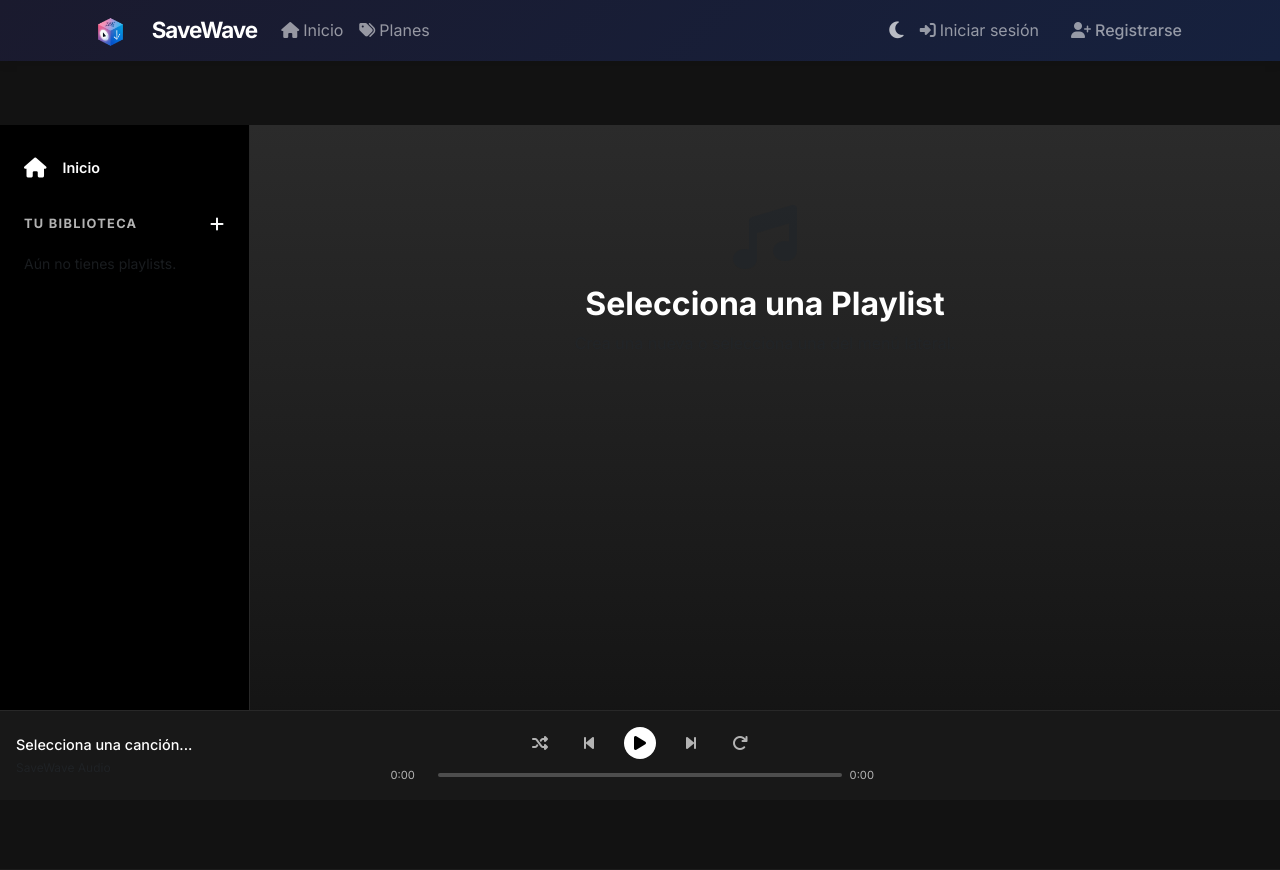
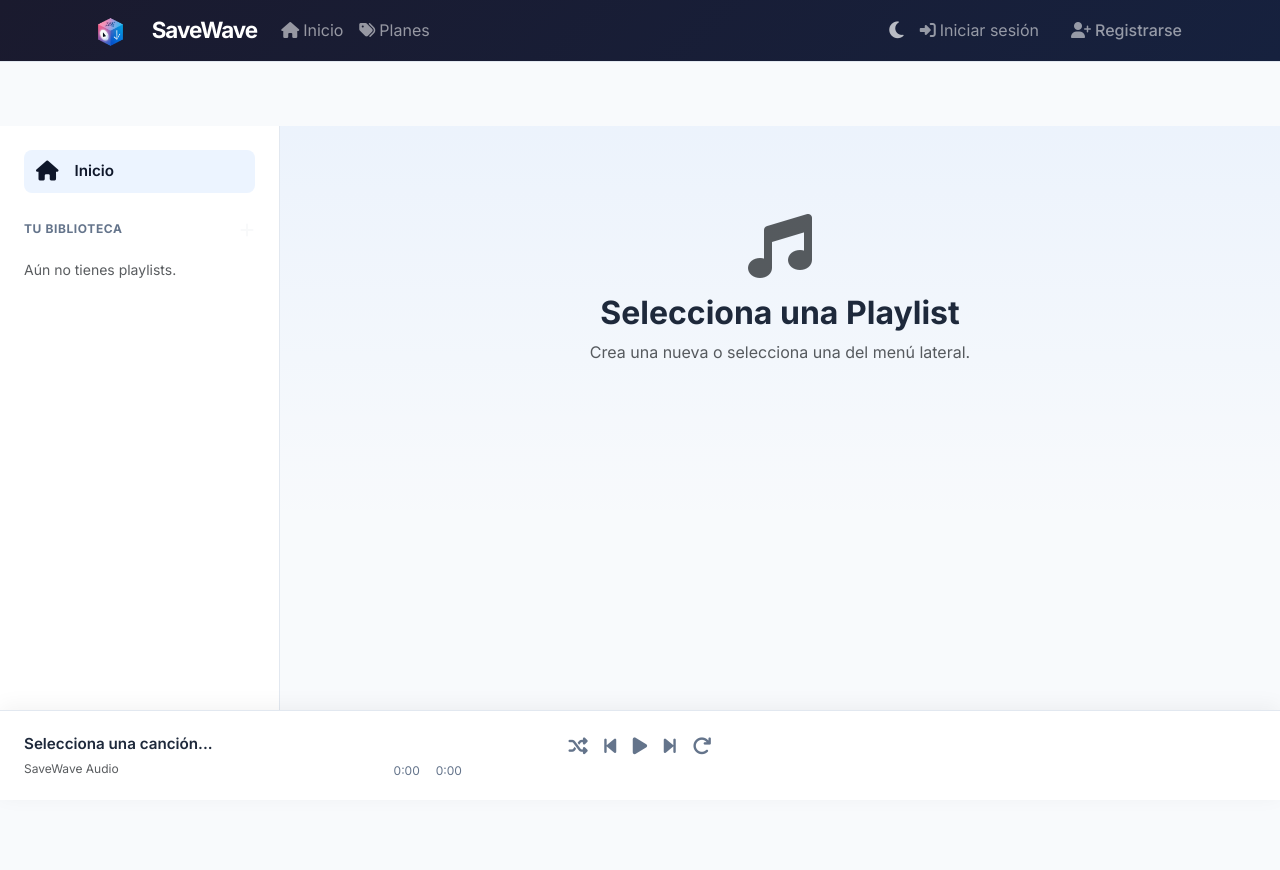
Before and after one commit to SantiagoSerna76/SaveWave, a Flask app: template templates/playlists.html in a window 1280 px wide. Before the commit the page ends 779 px from the top, so only its background shows below. Run offline with Flask 3, Linux system fonts and the light colour scheme; the template is opened without the code that fills it, so the values that code supplies are empty; some libraries are stand-ins or nearby versions.

Commit message:
style: Redesign playlists dashboard to an elegant SaaS media manager UI

```diff
--- a/templates/playlists.html
+++ b/templates/playlists.html
@@ -4,16 +4,16 @@
 {% block extra_head %}
 <style>
     /* =========================================
-       SPOTIFY-LIKE PLAYLIST STYLES
+       ELEGANT SAAS PLAYLIST STYLES
        ========================================= */
     body {
-        background-color: #121212 !important; /* Spotify dark bg */
-        color: #ffffff;
+        background-color: var(--light-bg) !important;
+        color: var(--text-color);
         padding-bottom: 90px; /* Space for the audio player */
     }
 
-    /* Override base navbar and footer for this page to match dark theme */
-    .navbar { background-color: #000000 !important; }
+    /* Override base navbar and footer for this page */
+    .navbar { background-color: var(--card-bg) !important; border-bottom: 1px solid var(--card-border); box-shadow: none; }
     footer { display: none !important; } /* Hide footer to leave space for sticky player */
 
     .playlist-container {
@@ -23,17 +23,17 @@
 
     /* Sidebar */
     .playlist-sidebar {
-        width: 250px;
-        background-color: #000000;
+        width: 280px;
+        background-color: var(--card-bg);
         padding: 24px;
-        border-right: 1px solid #282828;
+        border-right: 1px solid var(--card-border);
     }
 
     .playlist-sidebar h6 {
-        color: #b3b3b3;
-        font-size: 0.8rem;
+        color: var(--text-muted);
+        font-size: 0.75rem;
         font-weight: 700;
-        letter-spacing: 0.1em;
+        letter-spacing: 0.05em;
         text-transform: uppercase;
         margin-bottom: 16px;
     }
@@ -41,24 +41,32 @@
     .playlist-nav-item {
         display: flex;
         align-items: center;
-        color: #b3b3b3;
+        color: var(--text-muted);
         text-decoration: none;
-        padding: 8px 0;
-        font-size: 0.9rem;
-        font-weight: 600;
-        transition: color 0.2s ease;
+        padding: 10px 12px;
+        border-radius: 8px;
+        font-size: 0.95rem;
+        font-weight: 500;
+        transition: all 0.2s ease;
         cursor: pointer;
+        margin-bottom: 4px;
     }
 
     .playlist-nav-item:hover, .playlist-nav-item.active {
-        color: #ffffff;
+        color: var(--primary-color);
+        background-color: rgba(13, 110, 253, 0.08);
+        font-weight: 600;
+    }
+
+    body.dark-mode .playlist-nav-item:hover, body.dark-mode .playlist-nav-item.active {
+        background-color: rgba(59, 130, 246, 0.15);
     }
 
     /* Main Area */
     .playlist-main {
         flex: 1;
-        background: linear-gradient(to bottom, #2b2b2b 0%, #121212 100%);
-        padding: 32px;
+        background: linear-gradient(180deg, rgba(13,110,253,0.05) 0%, transparent 400px);
+        padding: 40px;
         overflow-y: auto;
     }
 
@@ -199,12 +219,13 @@
         left: 0;
         width: 100%;
         height: 90px;
-        background-color: #181818;
-        border-top: 1px solid #282828;
+        background-color: var(--card-bg);
+        border-top: 1px solid var(--card-border);
+        box-shadow: 0 -4px 20px rgba(0,0,0,0.05);
         display: flex;
         align-items: center;
         justify-content: space-between;
-        padding: 0 16px;
+        padding: 0 24px;
         z-index: 1000;
     }
 
@@ -218,15 +239,15 @@
     .player-cover {
         width: 56px;
         height: 56px;
-        background-color: #282828;
-        border-radius: 4px;
+        background-color: var(--card-border);
+        border-radius: 8px;
         object-fit: cover;
     }
 
     .player-title {
-        color: #ffffff;
-        font-size: 0.9rem;
-        font-weight: 500;
+        color: var(--text-color);
+        font-size: 0.95rem;
+        font-weight: 600;
         margin-bottom: 4px;
         white-space: nowrap;
         overflow: hidden;
@@ -239,6 +260,8 @@
         align-items: center;
         width: 40%;
     }
+        width: 40%;
+    }
 
     .player-buttons {
         display: flex;
@@ -248,31 +271,34 @@
     }
 
     .player-btn {
-        background: none;
+        background: transparent;
         border: none;
-        color: #b3b3b3;
-        font-size: 1rem;
+        color: var(--text-muted);
+        font-size: 1.2rem;
+        cursor: pointer;
         transition: color 0.2s;
     }
 
     .player-btn:hover {
-        color: #ffffff;
+        color: var(--text-color);
     }
 
-    .player-btn.play-pause {
-        background-color: #ffffff;
-        color: #000000;
+    .player-btn-play {
+        background-color: var(--text-color);
+        color: var(--card-bg);
         width: 32px;
         height: 32px;
         border-radius: 50%;
         display: flex;
         align-items: center;
         justify-content: center;
+        font-size: 0.9rem;
+        transition: transform 0.2s;
     }
 
-    .player-btn.play-pause:hover {
-        transform: scale(1.05);
-        color: #000000;
+    .player-btn-play:hover {
+        transform: scale(1.1);
+        color: var(--card-bg);
     }
 
     .player-progress {
@@ -280,33 +306,28 @@
         align-items: center;
         gap: 8px;
         width: 100%;
-        max-width: 600px;
+        font-size: 0.75rem;
+        color: var(--text-muted);
     }
 
-    .progress-time {
-        color: #b3b3b3;
-        font-size: 0.7rem;
-        min-width: 40px;
-    }
-
-    .progress-bar-container {
+    .progress-bar-bg {
         flex: 1;
         height: 4px;
-        background-color: #4d4d4d;
+        background-color: var(--card-border);
         border-radius: 2px;
+        position: relative;
         cursor: pointer;
-        position: relative;
     }
 
     .progress-bar-fill {
+        position: absolute;
+        top: 0;
+        left: 0;
         height: 100%;
-        background-color: #ffffff;
+        background-color: var(--primary-color);
         border-radius: 2px;
         width: 0%;
-    }
-
-    .progress-bar-container:hover .progress-bar-fill {
-        background-color: #1db954;
+        pointer-events: none;
     }
 
     /* Modal New Playlist */
```
Also changed, not shown: other parts of templates/playlists.html (+54 -42 lines).
